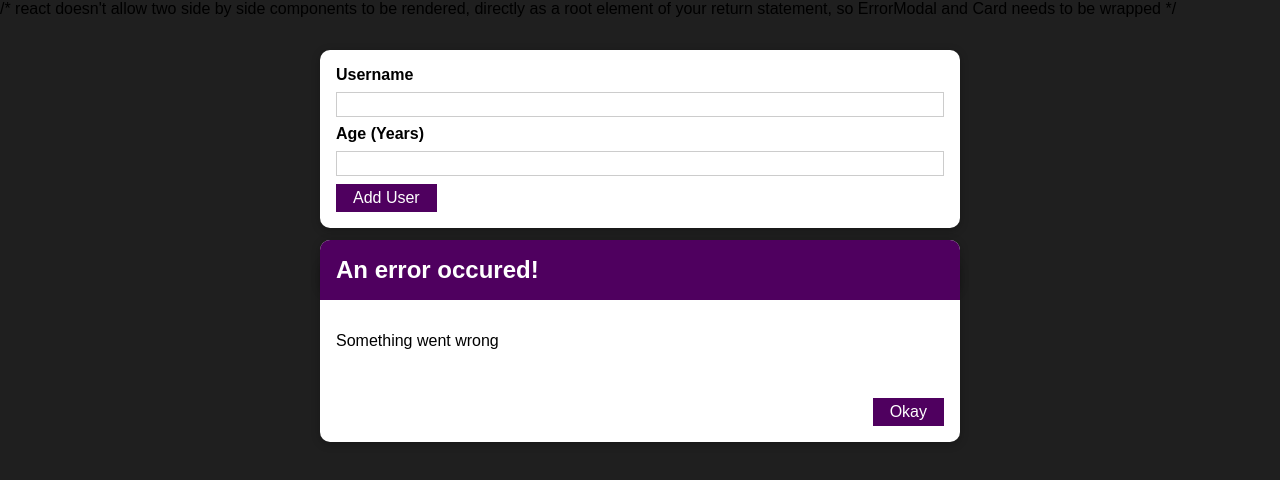
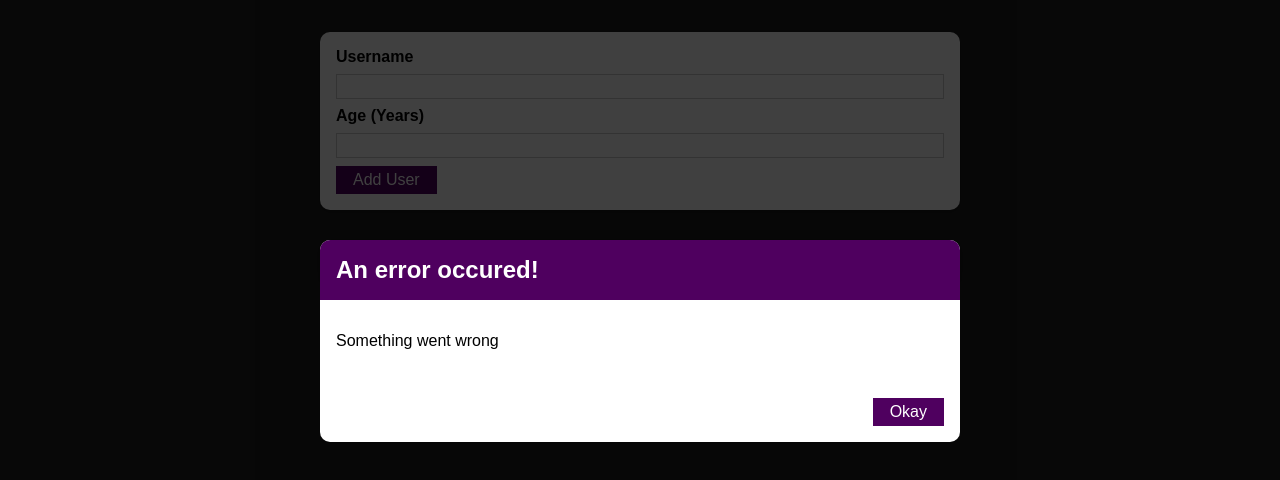
Before and after one commit to THG20203/React-Complete-Guide-Project-3, a React (Create React App) app: page / in a window 1280 px wide. Shown: the top 480 px of the page. Built offline with nearby package versions, Linux system fonts and the light colour scheme.

Commit message:
backdrop for modal added

```diff
--- a/src/components/UI/ErrorModal.js
+++ b/src/components/UI/ErrorModal.js
@@ -10,8 +10,13 @@ import classes from "./ErrorModal.module.css";
 const ErrorModal = (props) => {
   /* Using Card as a wrapper -> like the rounded corners */
   return (
-    /* Couple of classes that should be attached from ErrorModal.module.css for example:
-    classes.modal class -> one of the classes defined in css file */
+    <div>
+      {/* Need overlay so can't interact with the rest of the page whilst the
+      modal is present -> Hence classes.backdrop class. */}
+      <div className={classes.backdrop}></div>
+      {/* Couple of classes that should be attached from ErrorModal.module.css
+      for example: classes.modal class -> one of the classes defined in css file
+      backdrop css makes sure there is greyish transparent background behind the modal */}
       <Card className={classes.modal}>
         {/* Inside of Card component, modal should have different sections. */}
         <header className={classes.header}>
@@ -35,6 +40,7 @@ const ErrorModal = (props) => {
           <Button>Okay</Button>
         </footer>
       </Card>
+    </div>
   );
 };
 
--- a/src/components/Users/AddUser.js
+++ b/src/components/Users/AddUser.js
@@ -66,9 +66,9 @@ const AddUser = (props) => {
 
   return (
     <div>
-      /* react doesn't allow two side by side components to be rendered,
+      {/* react doesn't allow two side by side components to be rendered,
       directly as a root element of your return statement, so ErrorModal and
-      Card needs to be wrapped */
+  Card needs to be wrapped */}
       <ErrorModal title="An error occured!" message="Something went wrong" />
       {/* wrap in Card component. Card is custom component, not built in HTML, therefore only
   has the props, or it only is able to work with the props we use inside of that component. */}
```
Lines whose indentation alone changed are shown as unchanged.
